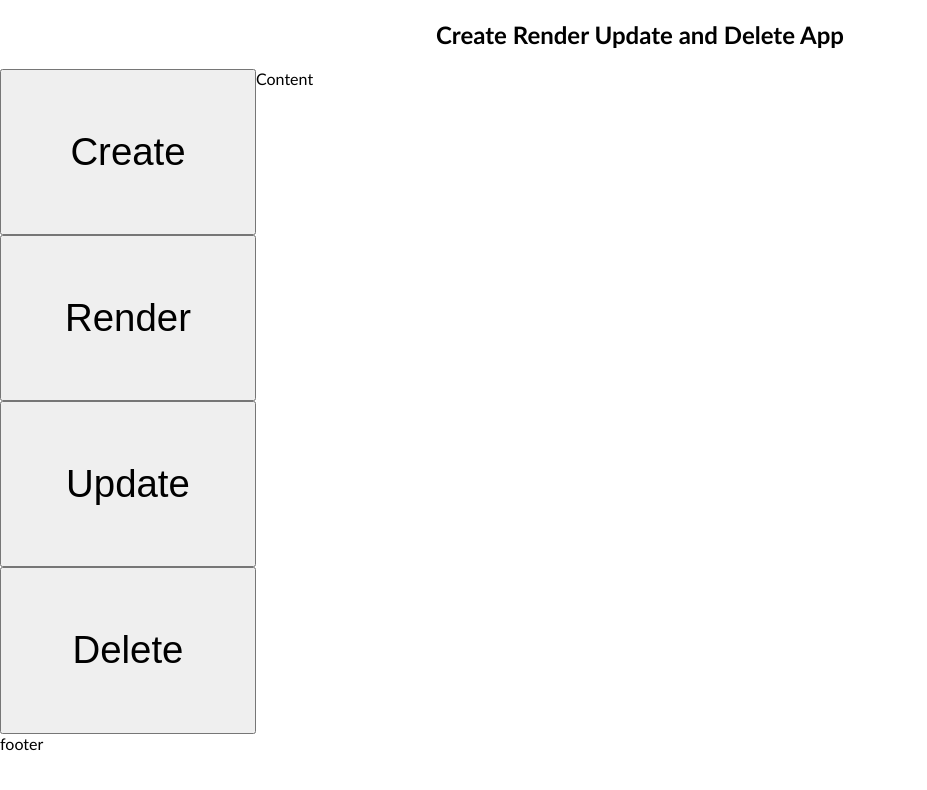
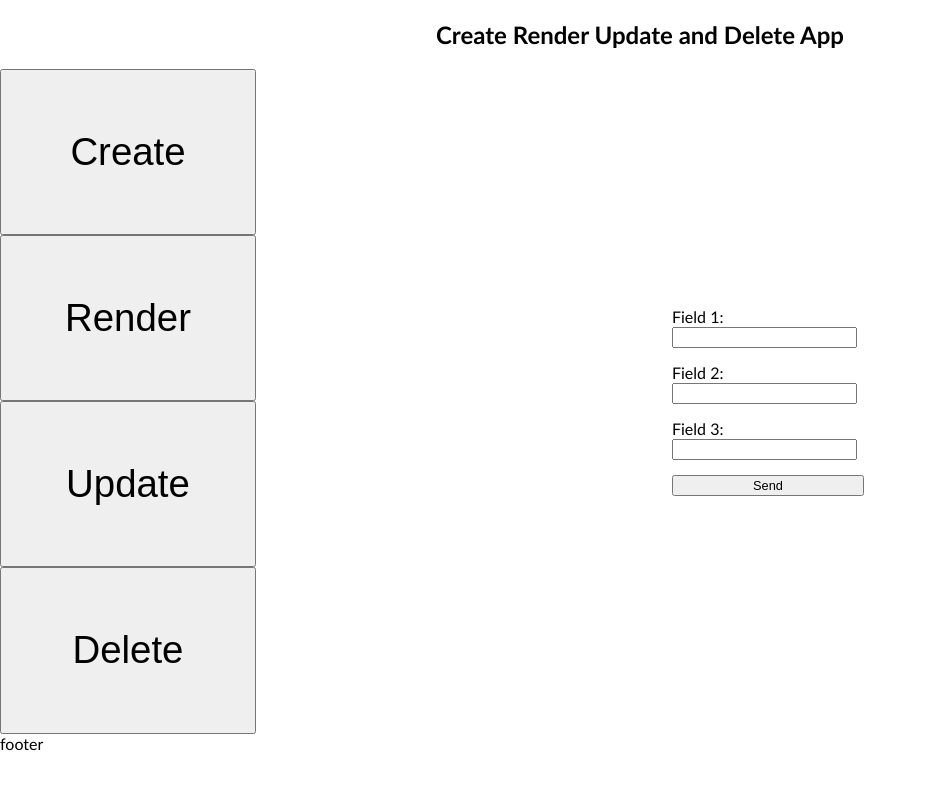
Before and after one commit to doctype-Melvin/firebase-CRUD, a React (Vite) app: page / in a window 1280 px wide. Both pictures are taken after a click on the button "Create". Shown: the top 790 px of the page, without its empty margins (0-927 px from the left). Built offline with nearby package versions, Linux system fonts and the light colour scheme.

Commit message:
adds form to create input -- toggles form view

```diff
--- a/src/App.css
+++ b/src/App.css
@@ -51,3 +51,23 @@ html, body, #root {
 #create, #render, #update, #delete {
   font-size: 3vw;
 }
+
+#content, .formContainer {
+  display: flex;
+  justify-content: center;
+
+}
+
+.formContainer {
+  flex-direction: column;
+  max-width: 15vw;
+}
+
+.formContainer > label,
+.formContainer > input {
+  margin-bottom: 15px;
+}
+
+.formContainer > button {
+  font-size: 1vw;
+}
--- a/src/components/Buttons.jsx
+++ b/src/components/Buttons.jsx
@@ -1,29 +1,50 @@
 import React from "react";
 
-export default function Buttons() {
+export default function Buttons(props) {
+
+    const createData = () => {
+        props.setEntry(prevState => !prevState)
+    }
+
+    const renderData = () => {
+        console.log('Render')
+    }
+
+    const updateData = () => {
+        console.log('Update')
+    }
+
+    const deleteData = () => {
+        console.log('Delete')
+    }
+
     return (
         <>
         <div className="buttonControl">
             <button
             type="button"
-            id="create">
+            id="create"
+            onClick={createData}>
             Create
             </button>
             <button
             type="button"
             id="render"
+            onClick={renderData}
             >
             Render
             </button>
             <button
             type="button"
             id="update"
+            onClick={updateData}
             >
             Update
             </button>
             <button
             type="delete"
             id="delete"
+            onClick={deleteData}
             >
             Delete
             </button>
--- /dev/null
+++ b/src/components/Form.jsx
@@ -0,0 +1,15 @@
+import React, {useState} from "react";
+
+export default function DataEntry() {
+
+    const [data, setData] = useState([])
+
+    return (
+    <div className="formContainer">
+        <label htmlFor="field1">Field 1: <input type="text"/></label>
+        <label htmlFor="field2">Field 2: <input type="text"/></label>
+        <label htmlFor="field3">Field 3: <input type="text"/></label>
+        <button type="button">Send</button>
+    </div>
+    )
+}
--- a/src/routes/root.jsx
+++ b/src/routes/root.jsx
@@ -1,16 +1,25 @@
 import Buttons from "../components/Buttons"
+import DataEntry from "../components/Form"
 import Header from "../components/Header"
+import React, {useState} from "react"
 
 export default function Root() {
+
+    const [entry, setEntry] = useState(false) // Create
+
     return (
         <div id="main">
             <div id="header">
                 <Header />
             </div>
             <div id="sidebar">
-                <Buttons />
+                <Buttons
+                setEntry={setEntry}
+                />
             </div>
-            <div id="content">Content</div>
+            <div id="content">
+                {entry ? <DataEntry /> : null}
+            </div>
             <div id="footer">footer</div>
         </div>
     )
```
